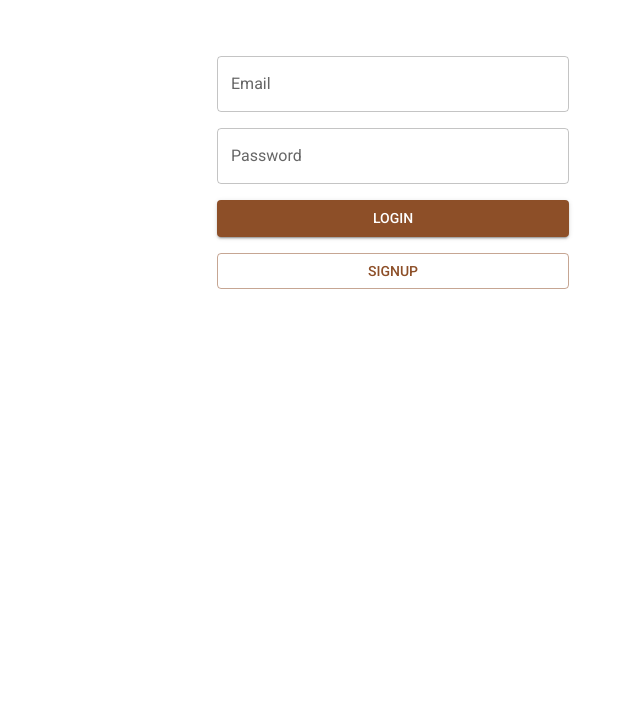
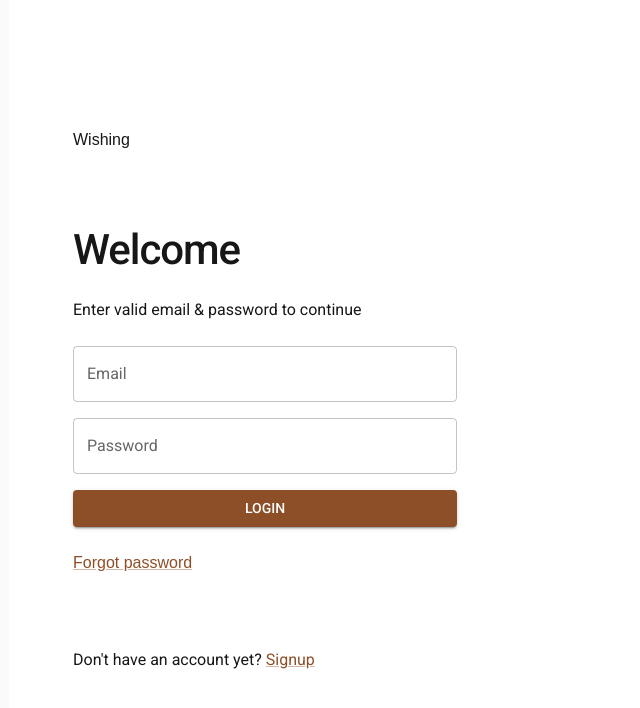
Before and after one commit to mailauki/wishing, a Next.js app: page /login in a window 1280 px wide. Shown: the top 708 px of the page, without its empty margins (247-887 px from the left). Built offline with nearby package versions, Linux system fonts and the light colour scheme; what @mui/material-nextjs would draw is missing.

Commit message:
update auth pages

```diff
--- /dev/null
+++ b/app/(auth)/forgot-password/page.tsx
@@ -0,0 +1,23 @@
+import Button from '@mui/material/Button';
+import { signup } from '../actions';
+import TextField from '@mui/material/TextField';
+import { Link, Typography } from '@mui/material';
+
+export default function LoginPage() {
+  return (
+    <>
+      <div className='w-full max-w-sm flex flex-col items-center gap-6 text-center sm:items-start sm:text-left'>
+        <Typography variant='h1' fontSize={42} fontWeight={500} className='max-w-xs leading-10 tracking-tight'>Forgot password</Typography>
+        <Typography>Don't worry it happens. Please enter the address associated with your account</Typography>
+        <form className='w-full flex flex-col gap-4'>
+          <TextField label='Email' id='email' name='email' type='email' placeholder='this.is.it@email.com' />
+          <TextField label='Password' id='password' name='password' type='password' />
+          <Button formAction={signup} variant='contained'>Create Account</Button>
+        </form>
+      </div>
+      <div className='flex flex-col gap-4 text-base font-medium sm:flex-row'>
+        <Typography>Remember your password? <Link href='/login'>Login</Link></Typography>
+      </div>
+    </>
+  )
+}
--- /dev/null
+++ b/app/(auth)/layout.tsx
@@ -0,0 +1,16 @@
+import * as React from 'react';
+
+export default function AuthLayout({
+  children,
+}: Readonly<{
+	children: React.ReactNode;
+}>) {
+  return (
+    <div className='flex min-h-screen items-center justify-center bg-zinc-50 dark:bg-black'>
+      <main className='flex min-h-screen w-full max-w-3xl flex-col items-center justify-between py-32 px-16 bg-white dark:bg-black sm:items-start'>
+        <p>Wishing</p>
+        {children}
+      </main>
+    </div>
+  )
+}
--- /dev/null
+++ b/app/(auth)/login/page.tsx
@@ -0,0 +1,29 @@
+import Button from '@mui/material/Button';
+import { login } from '../actions';
+import TextField from '@mui/material/TextField';
+import { Link, Typography } from '@mui/material';
+
+export default function LoginPage() {
+  return (
+    <>
+      <div className='w-full flex flex-col items-center gap-6 text-center sm:items-start sm:text-left'>
+        <Typography variant='h1' fontSize={42} fontWeight={500} className='max-w-xs leading-10 tracking-tight'>Welcome</Typography>
+        <Typography>Enter valid email & password to continue</Typography>
+        {/* <p>Use proper information to continue</p> */}
+        {/* <p>Don't worry it happens. Please enter the address associated with your account</p> */}
+        {/* <Typography>Already have an account? <Link>Login</Link></Typography> */}
+        {/* <Typography>Remember your password? <Link>Login</Link></Typography> */}
+        <form className='w-full max-w-sm flex flex-col gap-4'>
+          <TextField label='Email' id='email' name='email' type='email' placeholder='this.is.it@email.com' />
+          <TextField label='Password' id='password' name='password' type='password' />
+          <Button formAction={login} variant='contained'>Login</Button>
+          {/* <Button formAction={signup} variant='outlined'>Signup</Button> */}
+        </form>
+        <Link href='/forgot-password'>Forgot password</Link>
+      </div>
+      <div className='flex flex-col gap-4 text-base font-medium sm:flex-row'>
+        <Typography>Don't have an account yet? <Link href='/signup'>Signup</Link></Typography>
+      </div>
+    </>
+  )
+}
--- /dev/null
+++ b/app/(auth)/signup/page.tsx
@@ -0,0 +1,25 @@
+import Button from '@mui/material/Button';
+import { signup } from '../actions';
+import TextField from '@mui/material/TextField';
+import { Link, Typography } from '@mui/material';
+
+export default function LoginPage() {
+  return (
+    <>
+      <div className='w-full flex flex-col items-center gap-6 text-center sm:items-start sm:text-left'>
+        <Typography variant='h1' fontSize={42} fontWeight={500} className='max-w-xs leading-10 tracking-tight'>Signup</Typography>
+        <Typography>Use proper information to continue</Typography>
+        {/* <p>Don't worry it happens. Please enter the address associated with your account</p> */}
+        {/* <Typography>Remember your password? <Link>Login</Link></Typography> */}
+        <form className='w-full max-w-sm flex flex-col gap-4'>
+          <TextField label='Email' id='email' name='email' type='email' placeholder='this.is.it@email.com' />
+          <TextField label='Password' id='password' name='password' type='password' />
+          <Button formAction={signup} variant='contained'>Create Account</Button>
+        </form>
+      </div>
+      <div className='flex flex-col gap-4 text-base font-medium sm:flex-row'>
+        <Typography>Already have an account? <Link href='/login'>Login</Link></Typography>
+      </div>
+    </>
+  )
+}
--- a/app/login/page.tsx
+++ /dev/null
@@ -1,14 +0,0 @@
-import Button from '@mui/material/Button';
-import { login, signup } from './actions';
-import TextField from '@mui/material/TextField';
-
-export default function LoginPage() {
-  return (
-    <form className='max-w-sm flex flex-col gap-4 p-4 mx-auto my-10'>
-      <TextField label='Email' id='email' name='email' type='email' placeholder='this.is.it@email.com' />
-      <TextField label='Password' id='password' name='password' type='password' />
-      <Button formAction={login} variant='contained'>Login</Button>
-      <Button formAction={signup} variant='outlined'>Signup</Button>
-    </form>
-  )
-}
```
Also changed, not shown: app/(auth)/actions.ts (renamed from app/login/actions.ts), app/(auth)/login/error.tsx (renamed from app/login/error.tsx).
